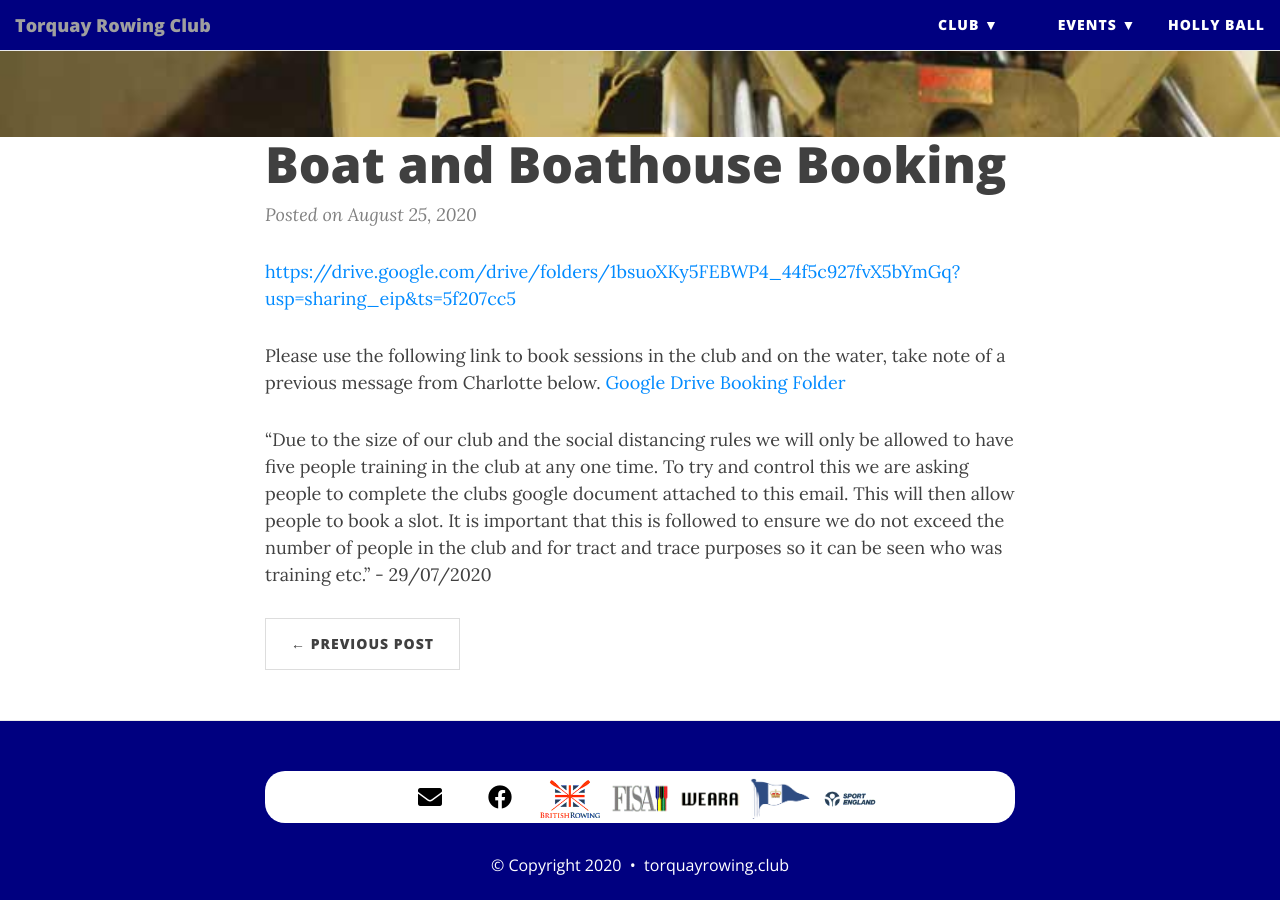
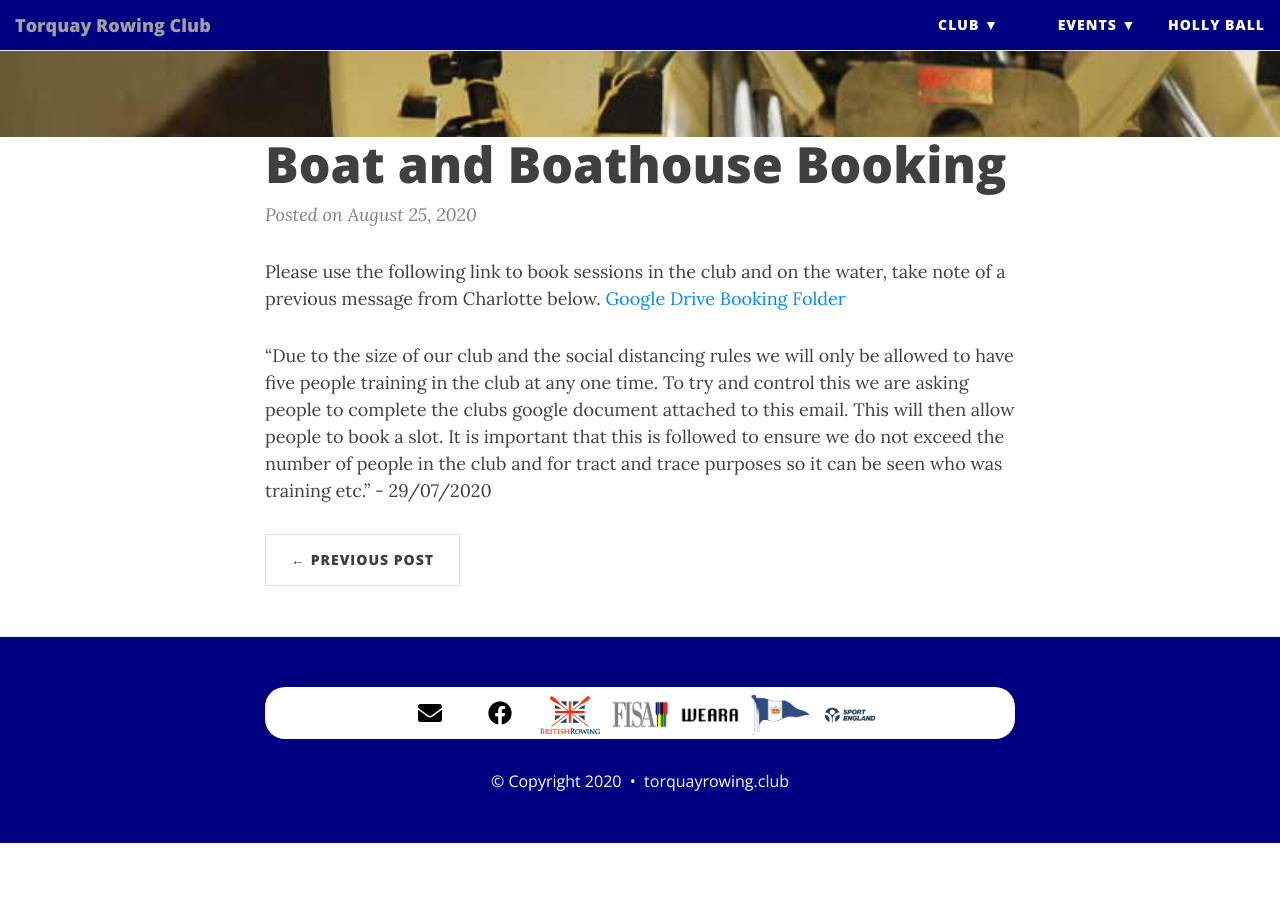
Before and after one commit to torquayrowingclub/torquayrowingclub.github.io, a Jekyll site: the page built from _posts/2020-08-25-boat-and-boathouse-booking.md, in a window 1280 px wide and 900 px high, scrolled down 538 px. Built offline with Jekyll 4.4.1, drawn with Linux system fonts in a browser that asks for light colours; nearby versions of some CDN libraries; after the commit the page ends 1381 px from its top, so only the background shows below that; some of the changed lines change nothing that is shown.

Commit message:
boathouse booking

```diff
--- a/_posts/2020-08-25-boat-and-boathouse-booking.md
+++ b/_posts/2020-08-25-boat-and-boathouse-booking.md
@@ -1,12 +1,10 @@
 ---
 layout: post
-title: Boat and Boathouse Booking <https://drive.google.com/drive/folders/1bsuoXKy5FEBWP4_44f5c927fvX5bYmGq?usp=sharing_eip&ts=5f207cc5>
+title: Boat and Boathouse Booking
 subtitle:
 tags:
 ---
 
-<https://drive.google.com/drive/folders/1bsuoXKy5FEBWP4_44f5c927fvX5bYmGq?usp=sharing_eip&ts=5f207cc5>
-
 Please use the following link to book sessions in the club and on the water, take note of a previous message from Charlotte below. [Google Drive Booking Folder](https://drive.google.com/drive/folders/1bsuoXKy5FEBWP4_44f5c927fvX5bYmGq?usp=sharing_eip&ts=5f207cc5)
 
 "Due to the size of our club and the social distancing rules we will only be allowed to have five people training in the club at any one time. To try and control this we are asking people to complete the clubs google document attached to this email. This will then allow people to book a slot. It is important that this is followed to ensure we do not exceed the number of people in the club and for tract and trace purposes so it can be seen who was training etc." - 29/07/2020
```
